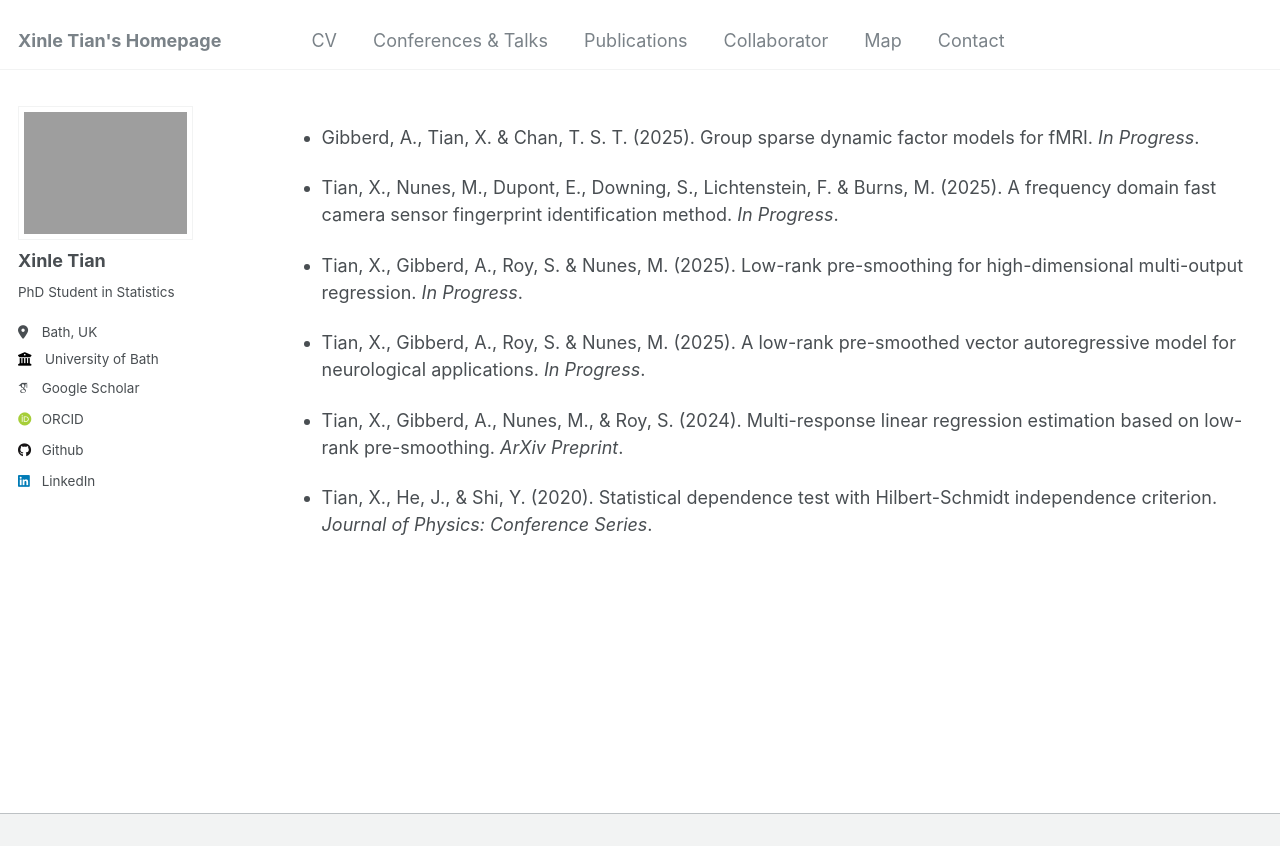
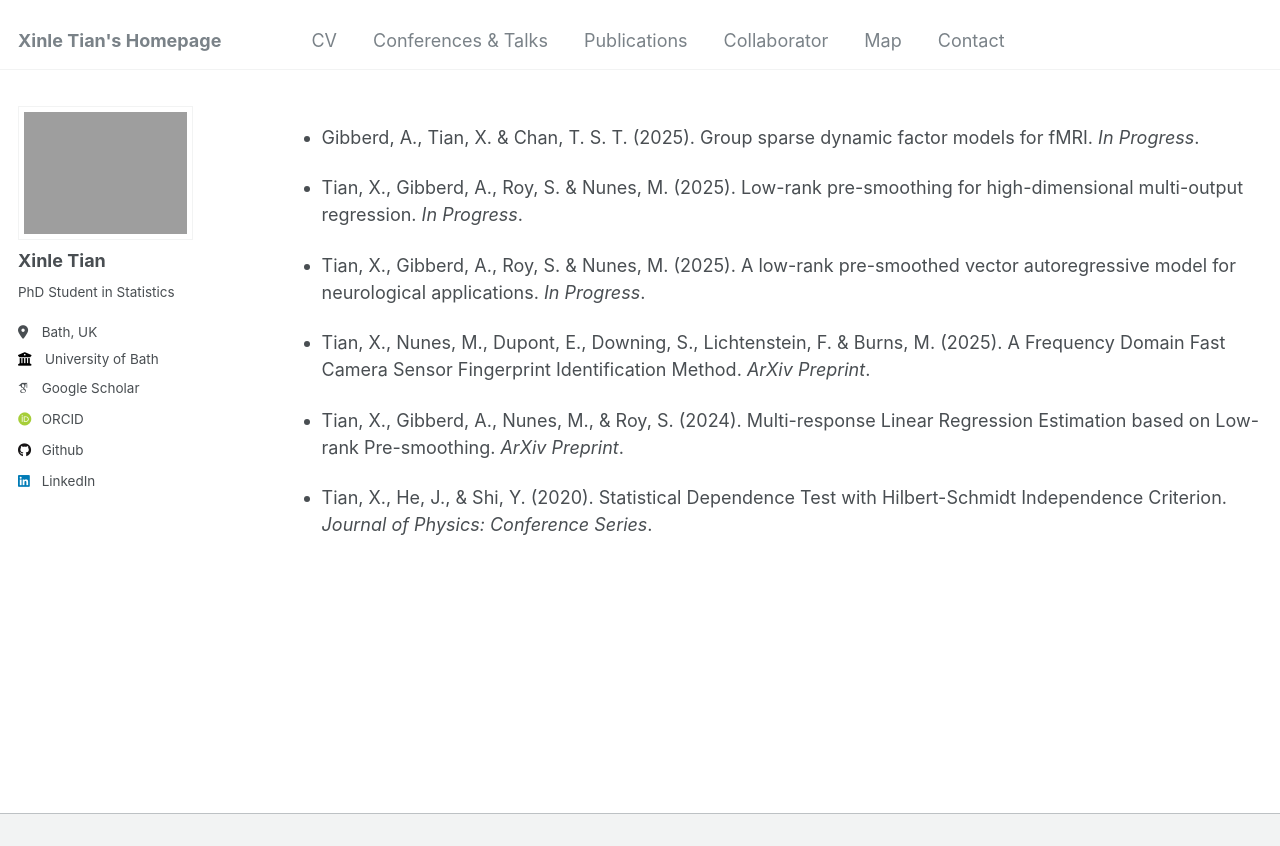
Before and after one commit to xinlet/xinlet.github.io, a Jekyll site: the page built from _pages/publications.md, in a window 1280 px wide and 986 px high, cut to the strip 0-846 px from the top of the window. Built offline with Jekyll 4.4.1, drawn with Linux system fonts in a browser that asks for light colours; some web fonts are replaced.

Commit message:
Update publications.md

```diff
--- a/_pages/publications.md
+++ b/_pages/publications.md
@@ -10,12 +10,12 @@ author_profile: true
 
 * Gibberd, A., Tian, X. & Chan, T. S. T. (2025). Group sparse dynamic factor models for fMRI. *In Progress*.
 
-* Tian, X., Nunes, M., Dupont, E., Downing, S., Lichtenstein, F. & Burns, M. (2025). A frequency domain fast camera sensor fingerprint identification method. *In Progress*.
-
 * Tian, X., Gibberd, A., Roy, S. & Nunes, M. (2025). Low-rank pre-smoothing for high-dimensional multi-output regression. *In Progress*.
 
 * Tian, X., Gibberd, A., Roy, S. & Nunes, M. (2025). A low-rank pre-smoothed vector autoregressive model for neurological applications. *In Progress*.
 
-* Tian, X., Gibberd, A., Nunes, M., & Roy, S. (2024). Multi-response linear regression estimation based on low-rank pre-smoothing. *ArXiv Preprint*.
+* Tian, X., Nunes, M., Dupont, E., Downing, S., Lichtenstein, F. & Burns, M. (2025). A Frequency Domain Fast Camera Sensor Fingerprint Identification Method. *ArXiv Preprint*.
 
-* Tian, X., He, J., & Shi, Y. (2020). Statistical dependence test with Hilbert-Schmidt independence criterion. *Journal of Physics: Conference Series*.
+* Tian, X., Gibberd, A., Nunes, M., & Roy, S. (2024). Multi-response Linear Regression Estimation based on Low-rank Pre-smoothing. *ArXiv Preprint*.
+
+* Tian, X., He, J., & Shi, Y. (2020). Statistical Dependence Test with Hilbert-Schmidt Independence Criterion. *Journal of Physics: Conference Series*.
```
